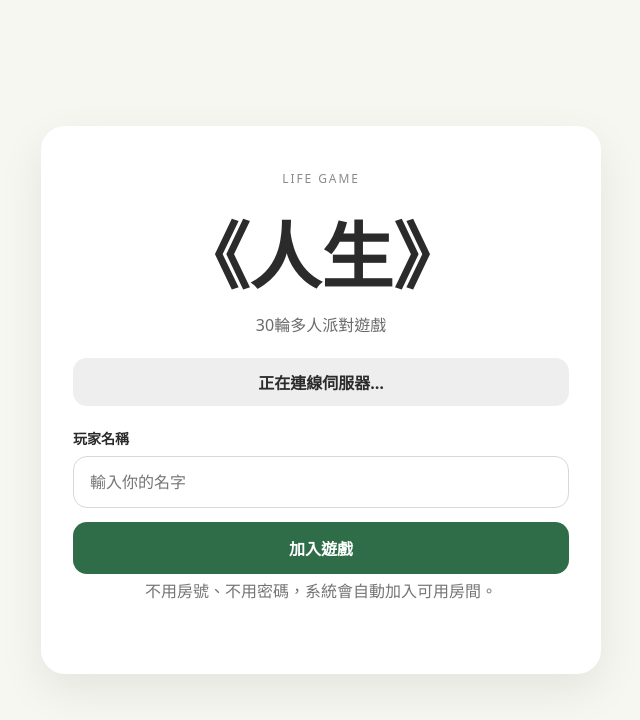
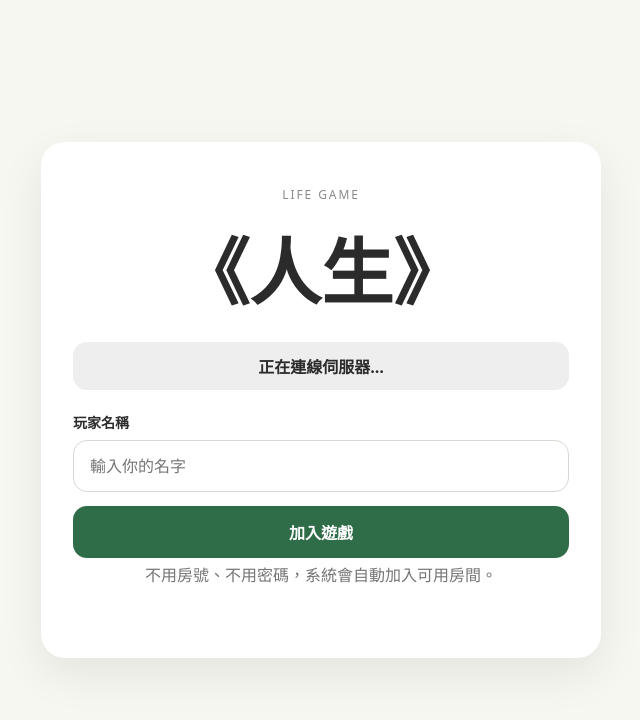
Before and after one commit to redfisharthur-beep/life-game, a website: page public/index.html in a window 1280 px wide. Shown: the whole page, without its empty margins (319-959 px from the left). Drawn offline with nearby package versions, Linux system fonts and the light colour scheme; no server answers.

Commit message:
Remove 30-round subtitle from lobby

```diff
--- a/public/index.html
+++ b/public/index.html
@@ -11,7 +11,6 @@
     <section class="card" id="lobbyCard">
       <p class="eyebrow">LIFE GAME</p>
       <h1>《人生》</h1>
-      <p class="sub">30輪多人派對遊戲</p>
 
       <div id="status" class="status">正在連線伺服器…</div>
 
```
